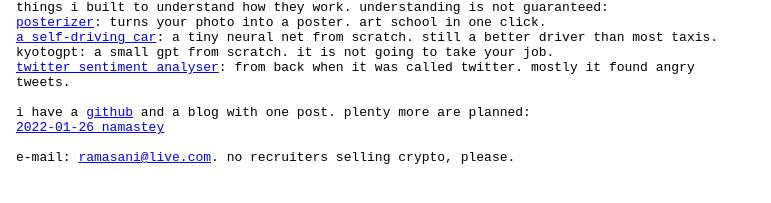
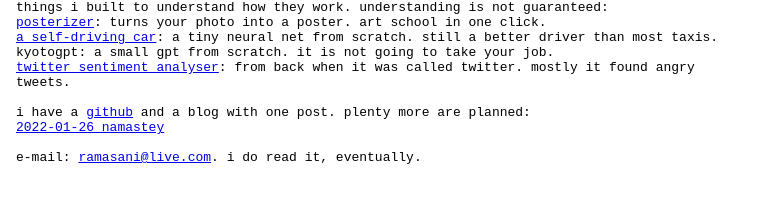
Before and after one commit to jramasani/jramasani.github.io, a Jekyll site: the page built from index.html, in a window 1280 px wide. Shown: the part 241-444 px from the top of the page, without its empty margins (0-771 px from the left). Built offline with Jekyll 4.4.1, drawn with Linux system fonts in a browser that asks for light colours.

Commit message:
Tweak email line
Co-Authored-By: Claude Opus 5.5 <noreply@anthropic.com>

```diff
--- a/index.html
+++ b/index.html
@@ -20,4 +20,4 @@ kyotogpt: a small gpt from scratch. it is not going to take your job.<br/>
 i have a <a href="https://github.com/jramasani">github</a> and a blog with one post. plenty more are planned:<br/>
 {% for post in site.posts %}<a href="{{ post.url }}">{{ post.date | date: "%Y-%m-%d" }} {{ post.title | downcase }}</a><br/>
 {% endfor %}<br/>
-e-mail: <a href="mailto:ramasani@live.com">ramasani@live.com</a>. no recruiters selling crypto, please.
+e-mail: <a href="mailto:ramasani@live.com">ramasani@live.com</a>. i do read it, eventually.
```
